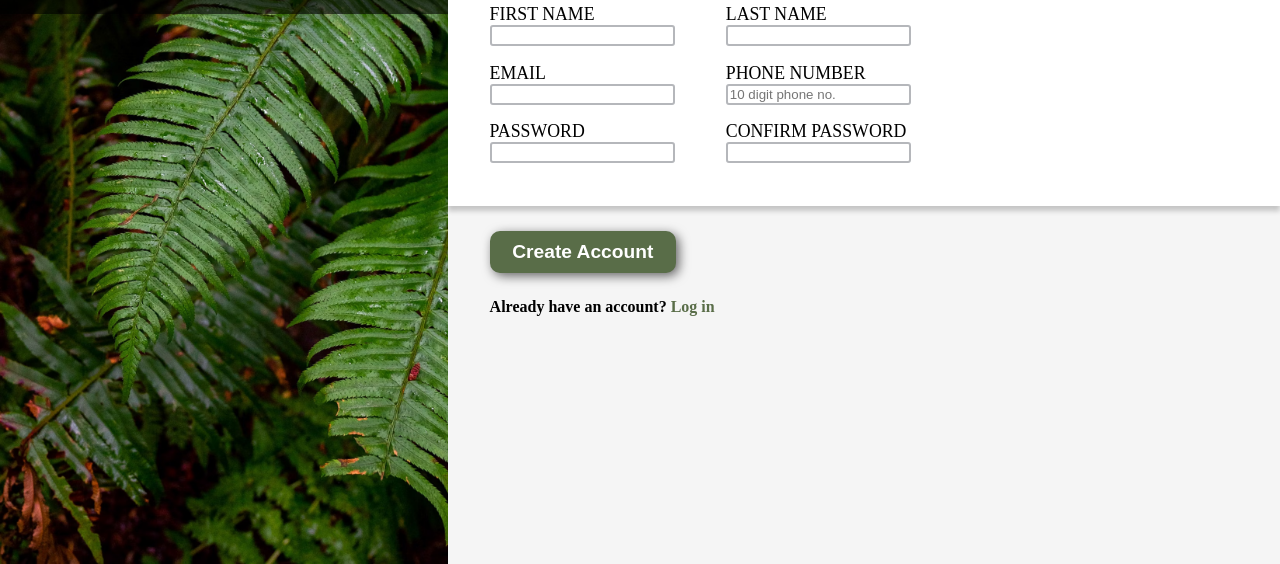
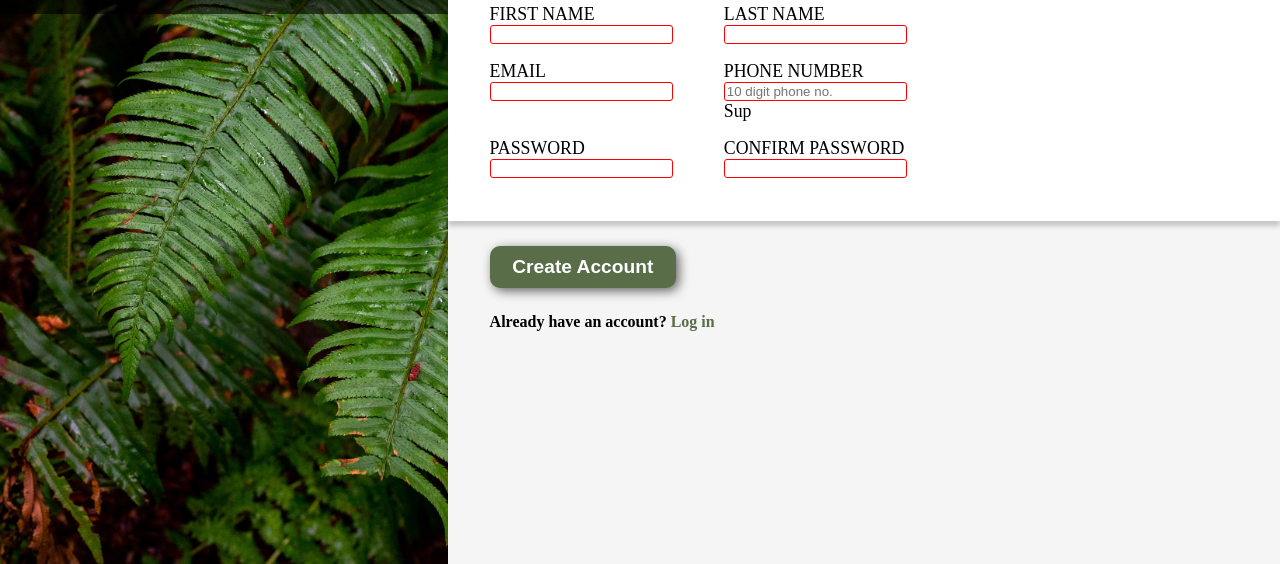
Before and after one commit to Samar-exe/odin-sign-up, a plain HTML site: page index.html in a window 1280 px wide. Shown: the part 236-800 px from the top of the page. Drawn offline with Linux system fonts and the light colour scheme.

Commit message:
Add html code

```diff
--- a/index.html
+++ b/index.html
@@ -32,25 +32,29 @@
 					<div class="form-divs">
 						<div class="input-divs">
 							<label for="first-name">FIRST NAME</label>
-							<input type="text" name="first-name" id="first-name">
+							<input type="text" name="first-name" id="first-name" required>
 						</div>
 						<div class="input-divs">
 
 							<label for="last-name">LAST NAME</label>
-							<input type="text" name="last-name" id="last-name">
+							<input type="text" name="last-name" id="last-name" required>
 						</div>
 					</div>
 					<div class="form-divs">
 						<div class="input-divs">
 
 							<label for="email">EMAIL</label>
-							<input type="email" name="mail" id="mail">
+							<input type="email" name="mail" id="mail" minlength="8"
+								required>
+							<span class="error email-error" aria-live="polite"></span>
 						</div>
 						<div class="input-divs">
 
 							<label for="tel">PHONE NUMBER</label>
 							<input type="tel" name="tel" id="tel" pattern="^\d{10}"
-								placeholder="10 digit phone no.">
+								placeholder="10 digit phone no." required
+								maxlength="10">
+							<span class="error tel-error" aria-live="polite">Sup</span>
 						</div>
 					</div>
 					<div class="form-divs">
@@ -58,12 +62,16 @@
 
 							<label for="pass">PASSWORD</label>
 							<input type="password" name="pass" id="pass"
-								pattern="(?=.*[a-z])(?=.*[A-Z])(?=.*[0-9])\S{6,}">
+								pattern="(?=.*[a-z])(?=.*[A-Z])(?=.*[0-9])\S{6,}"
+								required>
+							<span class="error pass-error" aria-live="polite"></span>
+
 						</div>
 						<div class="input-divs">
 
 							<label for="confirm-pass">CONFIRM PASSWORD</label>
-							<input type="password" name="confirm-pass" id="confirm-pass">
+							<input type="password" name="confirm-pass" id="confirm-pass"
+								required>
 						</div>
 					</div>
 					<input type="submit" name="" id="submit-form">
```
